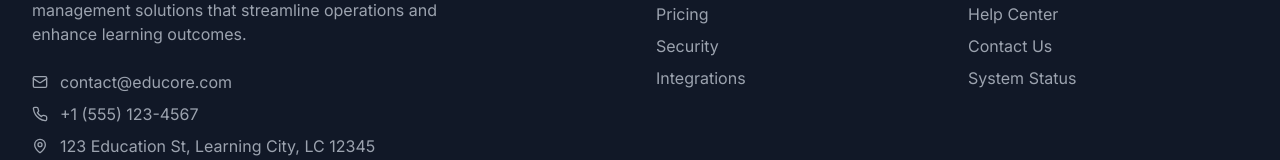
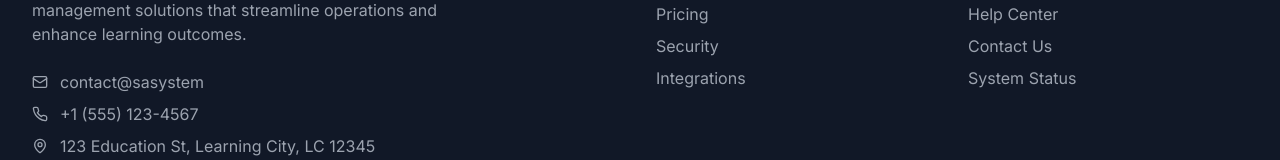
Before and after one commit to rob2rhyme/school-management-system, a Next.js app: page / in a window 1280 px wide. Shown: the part 3978-4138 px from the top of the page. Built offline with nearby package versions, Linux system fonts and the light colour scheme.

Commit message:
Update contact email in footer component

```diff
--- a/components/layout/footer.tsx
+++ b/components/layout/footer.tsx
@@ -18,7 +18,7 @@ export function Footer() {
             <div className="space-y-2">
               <div className="flex items-center space-x-3 text-gray-400">
                 <Mail className="h-4 w-4" />
-                <span>contact@educore.com</span>
+                <span>contact@sasystem</span>
               </div>
               <div className="flex items-center space-x-3 text-gray-400">
                 <Phone className="h-4 w-4" />
```
